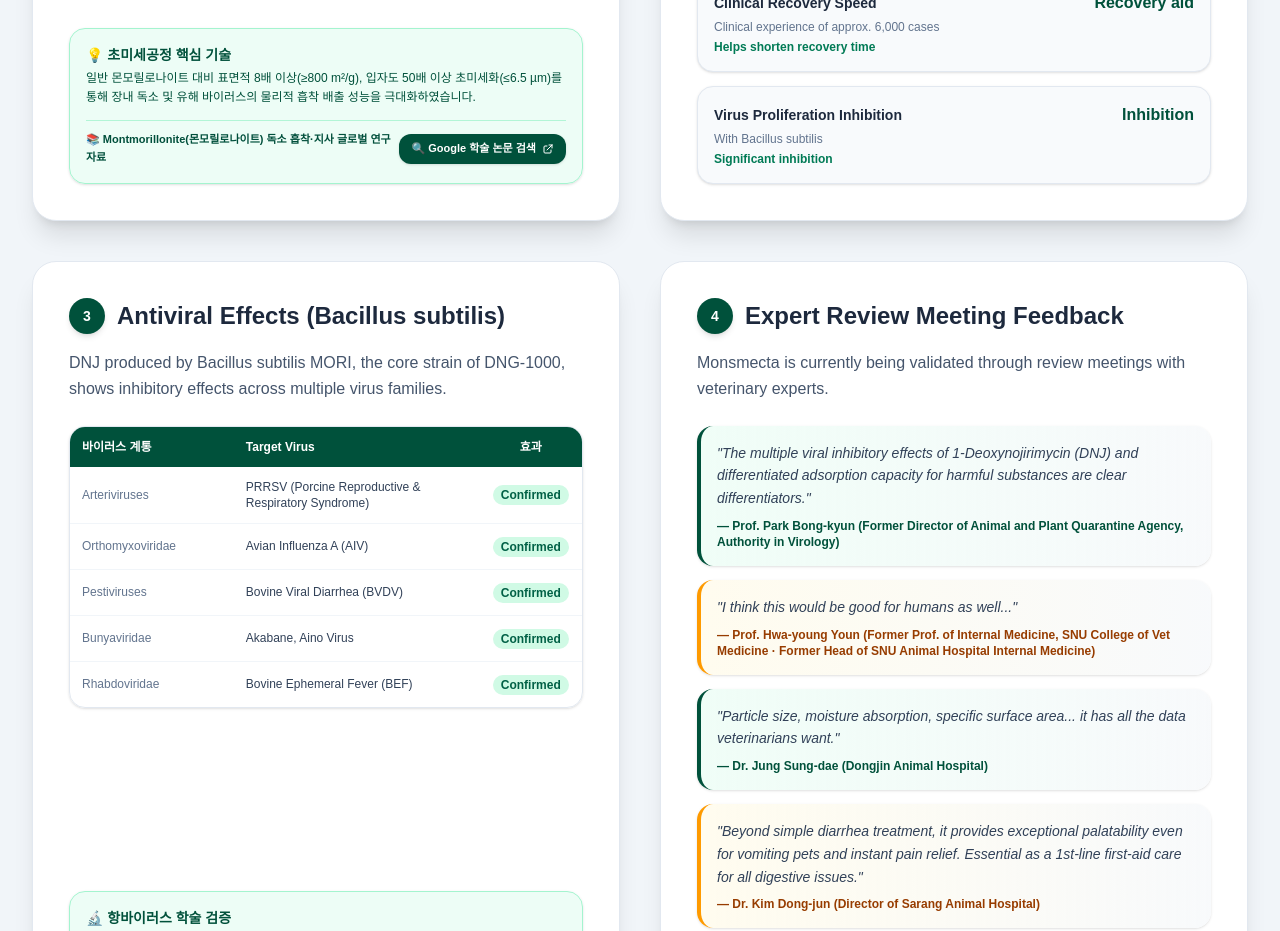
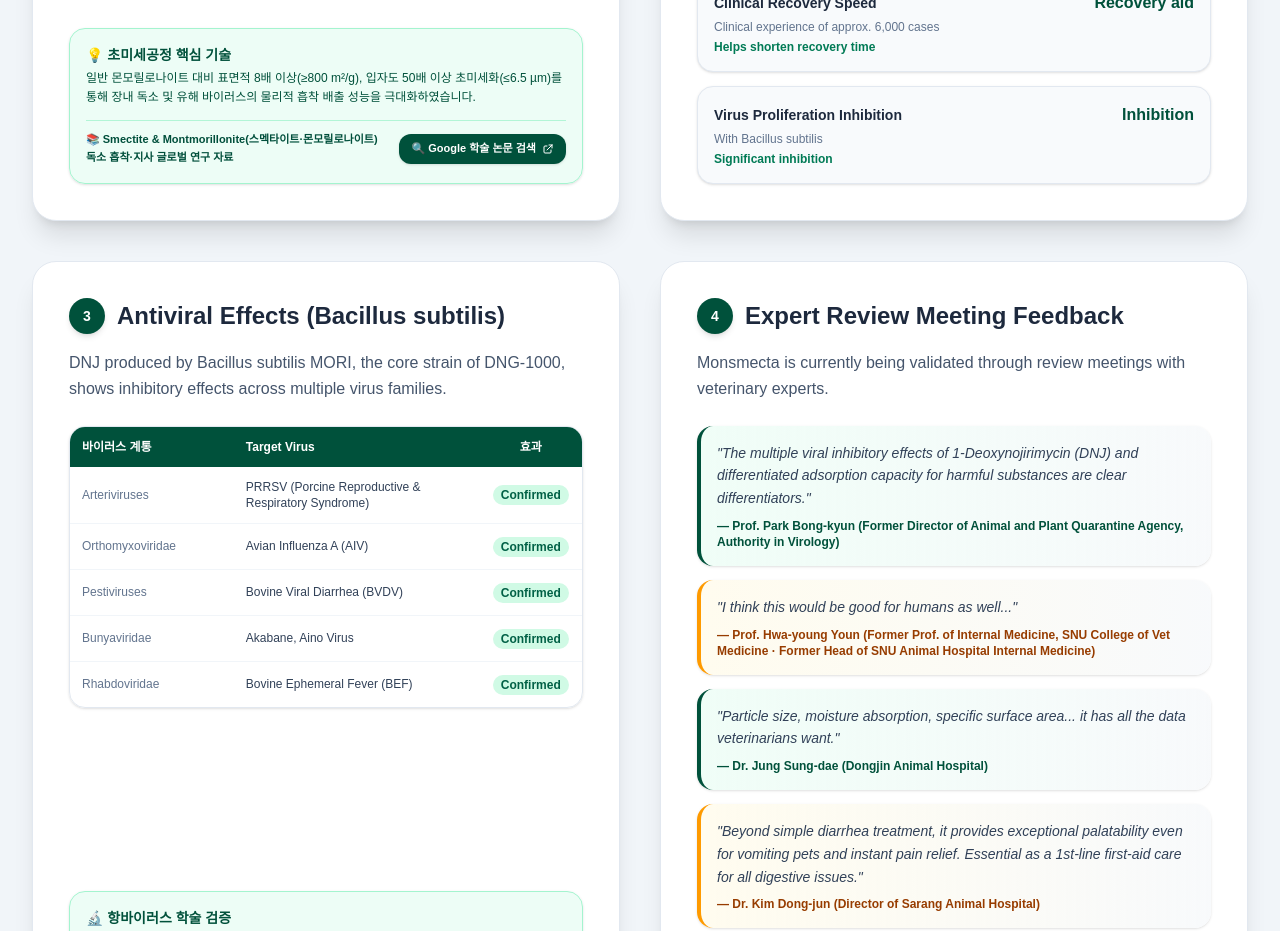
Before and after one commit to hongsoonil02-maker/monsmecta, a React (Vite) app: page / in a window 1280 px wide. Shown: the part 2500-3431 px from the top of the page. Built offline with nearby package versions, Linux system fonts and the light colour scheme; a web font is replaced by a local one.

Commit message:
Update search title and query to Smectite and Montmorillonite

```diff
--- a/src/components/ClinicalEvidence.jsx
+++ b/src/components/ClinicalEvidence.jsx
@@ -65,9 +65,9 @@ const ClinicalEvidence = () => {
                 일반 몬모릴로나이트 대비 표면적 8배 이상(≥800 m²/g), 입자도 50배 이상 초미세화(≤6.5 µm)를 통해 장내 독소 및 유해 바이러스의 물리적 흡착 배출 성능을 극대화하였습니다.
               </div>
               <div className="pt-2.5 border-t border-emerald-200/80 flex flex-col sm:flex-row sm:items-center justify-between gap-2">
-                <span className="text-[11px] text-emerald-900 font-semibold">📚 Montmorillonite(몬모릴로나이트) 독소 흡착·지사 글로벌 연구 자료</span>
+                <span className="text-[11px] text-emerald-900 font-semibold">📚 Smectite & Montmorillonite(스멕타이트·몬모릴로나이트) 독소 흡착·지사 글로벌 연구 자료</span>
                 <a
-                  href="https://www.google.com/search?q=montmorillonite+toxin+adsorption"
+                  href="https://www.google.com/search?q=smectite+and+montmorillonite+adsorption"
                   target="_blank"
                   rel="noopener noreferrer"
                   className="inline-flex items-center justify-center gap-1.5 shrink-0 bg-[#00513b] hover:bg-[#003d2b] text-white text-[11px] font-bold px-3 py-1.5 rounded-xl transition-all shadow-sm hover:shadow-md hover:-translate-y-0.5"
```
